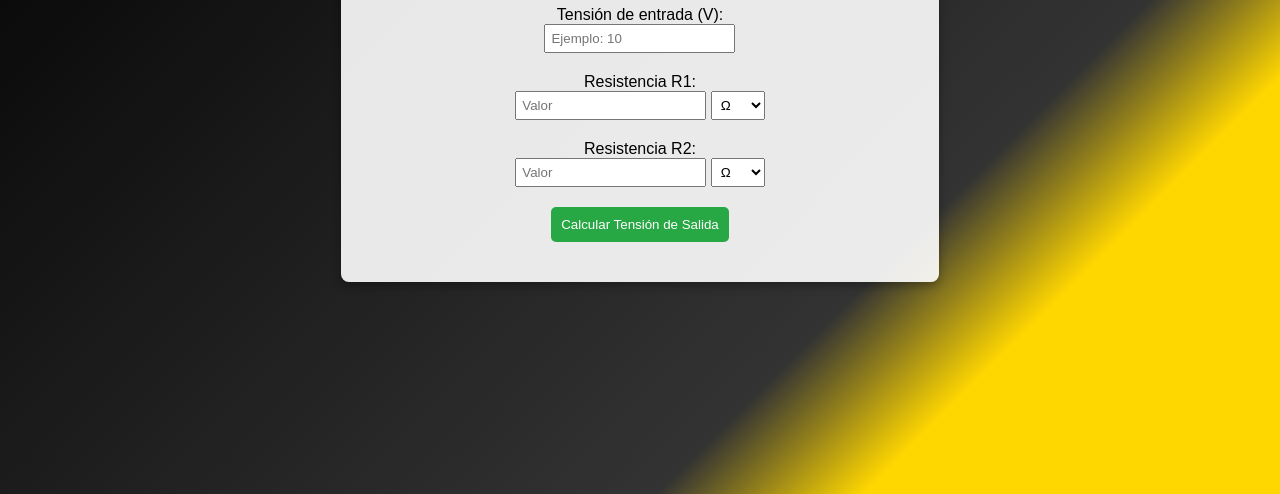
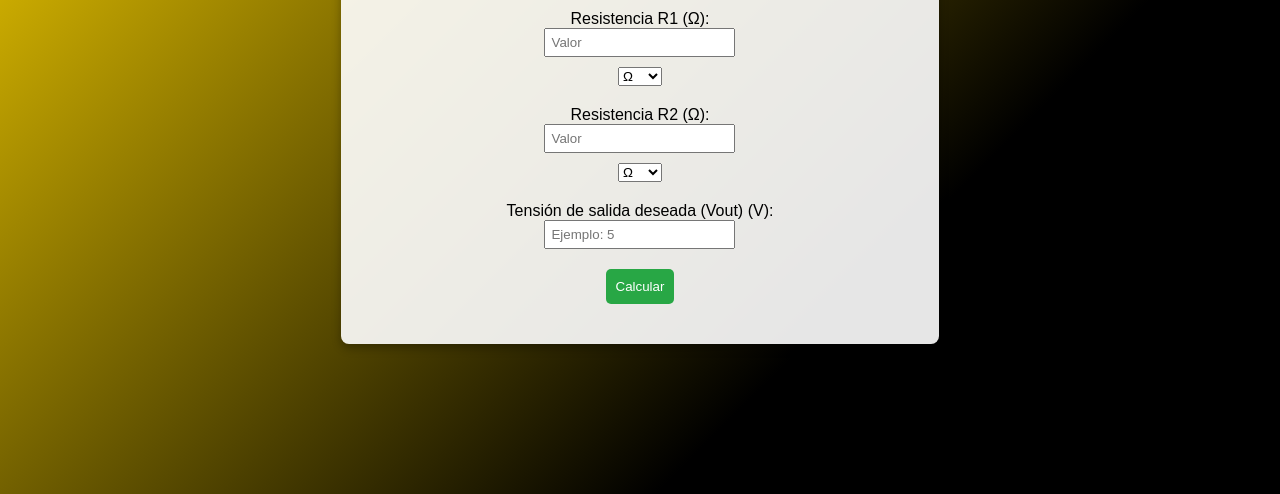
Before and after one commit to AllanSaenzGLX/calculadora-divisores-tension, a plain HTML site: page index.html in a window 1280 px wide. Shown: the part 306-800 px from the top of the page. Drawn offline with Linux system fonts and the light colour scheme.

Commit message:
Update index.html

```diff
--- a/index.html
+++ b/index.html
@@ -10,13 +10,13 @@
             justify-content: center;
             align-items: center;
             height: 100vh;
-            background: linear-gradient(135deg, #000000, #333333 70%, #ffd700 80%); /* Mayor negro */
+            background: linear-gradient(135deg, #ffd700, #000000 70%);
             font-family: Arial, sans-serif;
             margin: 0;
         }
         .container {
             text-align: center;
-            background-color: rgba(255, 255, 255, 0.9); /* Fondo blanco con algo de opacidad */
+            background-color: rgba(255, 255, 255, 0.9);
             padding: 20px;
             border-radius: 8px;
             box-shadow: 0 4px 10px rgba(0, 0, 0, 0.3);
@@ -24,16 +24,19 @@
         label {
             display: block;
             margin-top: 10px;
-            color: #000; /* Texto negro */
+            color: #000;
         }
         input {
             margin-bottom: 10px;
             padding: 5px;
         }
+        select {
+            margin-bottom: 10px;
+        }
         button {
             margin-top: 10px;
             padding: 10px;
-            background-color: #28a745; /* Verde para el botón */
+            background-color: #28a745;
             color: white;
             border: none;
             border-radius: 5px;
@@ -41,60 +44,74 @@
             transition: background-color 0.3s;
         }
         button:hover {
-            background-color: #218838; /* Verde más oscuro al pasar el mouse */
-        }
-        select {
-            margin-bottom: 10px;
-            padding: 5px;
+            background-color: #218838;
         }
         h2 {
             margin-top: 20px;
-            color: #000; /* Texto negro */
+            color: #000;
         }
     </style>
 </head>
 <body>
     <div class="container">
         <h1>Calculadora de Divisores de Tensión</h1>
-        <label for="vIn">Tensión de entrada (V):</label>
-        <input type="number" id="vIn" placeholder="Ejemplo: 10"><br>
+        <label for="vIn">Tensión de entrada (Vin) (V):</label>
+        <input type="number" id="vIn" placeholder="Ejemplo: 19"><br>
 
-        <label for="r1">Resistencia R1:</label>
-        <input type="number" id="r1" placeholder="Valor" step="any">
+        <label for="r1">Resistencia R1 (Ω):</label>
+        <input type="number" id="r1" placeholder="Valor"><br>
         <select id="r1Unit">
             <option value="1">Ω</option>
             <option value="1000">kΩ</option>
             <option value="1000000">MΩ</option>
         </select><br>
 
-        <label for="r2">Resistencia R2:</label>
-        <input type="number" id="r2" placeholder="Valor" step="any">
+        <label for="r2">Resistencia R2 (Ω):</label>
+        <input type="number" id="r2" placeholder="Valor"><br>
         <select id="r2Unit">
             <option value="1">Ω</option>
             <option value="1000">kΩ</option>
             <option value="1000000">MΩ</option>
         </select><br>
 
-        <button onclick="calcular()">Calcular Tensión de Salida</button>
+        <label for="vOut">Tensión de salida deseada (Vout) (V):</label>
+        <input type="number" id="vOut" placeholder="Ejemplo: 5"><br>
+
+        <button onclick="calcular()">Calcular</button>
         <h2 id="resultado"></h2>
     </div>
-
-    <script>
+<script>
         function calcular() {
             const vIn = parseFloat(document.getElementById("vIn").value);
             const r1Value = parseFloat(document.getElementById("r1").value);
             const r1Unit = parseFloat(document.getElementById("r1Unit").value);
             const r2Value = parseFloat(document.getElementById("r2").value);
             const r2Unit = parseFloat(document.getElementById("r2Unit").value);
+            const vOut = parseFloat(document.getElementById("vOut").value);
 
-            const r1 = r1Value * r1Unit; // Convertir R1 a ohmios
-            const r2 = r2Value * r2Unit; // Convertir R2 a ohmios
+            // Convertir resistencias a ohmios
+            const r1 = r1Value * r1Unit;
+            const r2 = r2Value * r2Unit;
 
-            if (!isNaN(vIn) && !isNaN(r1) && !isNaN(r2) && r1 > 0 && r2 > 0) {
-                const vOut = (vIn * r2) / (r1 + r2);
-                document.getElementById("resultado").innerText = `Tensión de salida (Vout): ${vOut.toFixed(2)} V`;
+            if (!isNaN(vIn) && !isNaN(vOut) && vIn > 0 && vOut > 0) {
+                if (!isNaN(r1) && !isNaN(r2)) {
+                    // Si ambos R1 y R2 están dados
+                    document.getElementById("resultado").innerText = "Por favor, deja vacío R1 o R2 para calcular el otro.";
+                } else if (!isNaN(r1)) {
+                    // Calcular R2
+                    const calculatedR2 = r1 * (vOut / (vIn - vOut));
+                    document.getElementById("resultado").innerText = `Resistencia R2 necesaria: ${calculatedR2.toFixed(2)} Ω`;
+                } else if (!isNaN(r2)) {
+                    // Calcular R1
+                    const calculatedR1 = r2 * ((vIn - vOut) / vOut);
+                    document.getElementById("resultado").innerText = `Resistencia R1 necesaria: ${calculatedR1.toFixed(2)} Ω`;
+                } else {
+                    document.getElementById("resultado").innerText = "Por favor, ingresa valores válidos para Vin, Vout y al menos uno de R1 o R2.";
+                }
             } else {
-                document.getElementById("resultado").innerText = "Por favor, ingresa valores válidos.";
+                document.getElementById("resultado").innerText = "Por favor, ingresa valores válidos para Vin y Vout.";
             }
         }
     </script>
+</body>
+</html>
```
